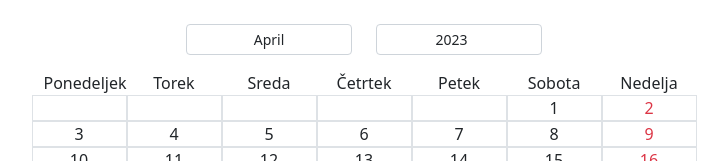
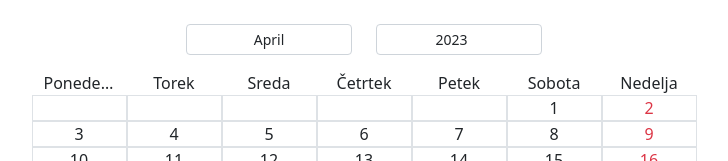
Before and after one commit to aldingithub/calendar, an Angular app: page / in a window 1280 px wide. Shown: the top 161 px of the page, without its empty margins (276-1004 px from the left). Built offline with nearby package versions, Linux system fonts and the light colour scheme.

Commit message:
improved visibilty of days on smaller screens

```diff
--- a/src/app/components/calendar/calendar.component.html
+++ b/src/app/components/calendar/calendar.component.html
@@ -1,5 +1,5 @@
 <div class="row justify-content-center mb-3" [formGroup]="date">
-    <div class="col-lg-2">
+    <div class="col-lg-2 col-md-2">
         <div class="input-group">
             <select class="form-control form-control-sm"
                 formControlName="month">
@@ -11,7 +11,7 @@
         </div>
     </div>
 
-    <div class="col-lg-2">
+    <div class="col-lg-2 col-md-2">
         <div class="input-group">
             <input type="number" class="form-control form-control-sm
                 text-center"
@@ -22,7 +22,7 @@
 
 <div class="row justify-content-center">
     <div class="col-1" *ngFor="let day of daysOfWeek">
-        <span>{{day}}</span>
+        <p class="text-truncate m-0">{{day}}</p>
     </div>
 </div>
 
```
